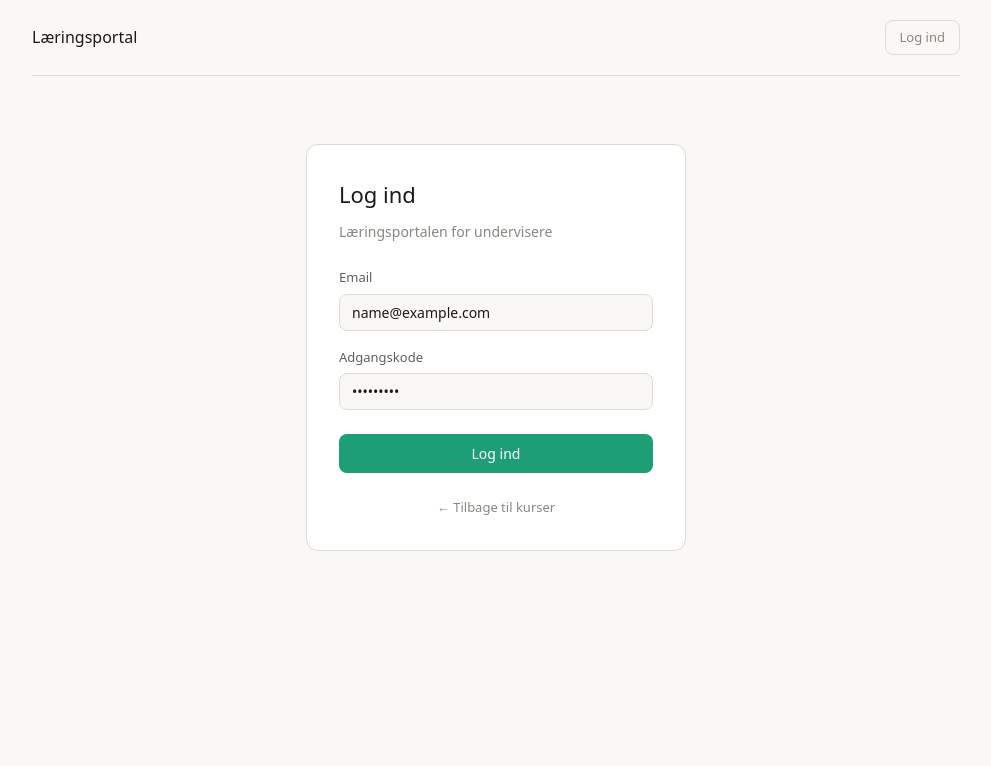
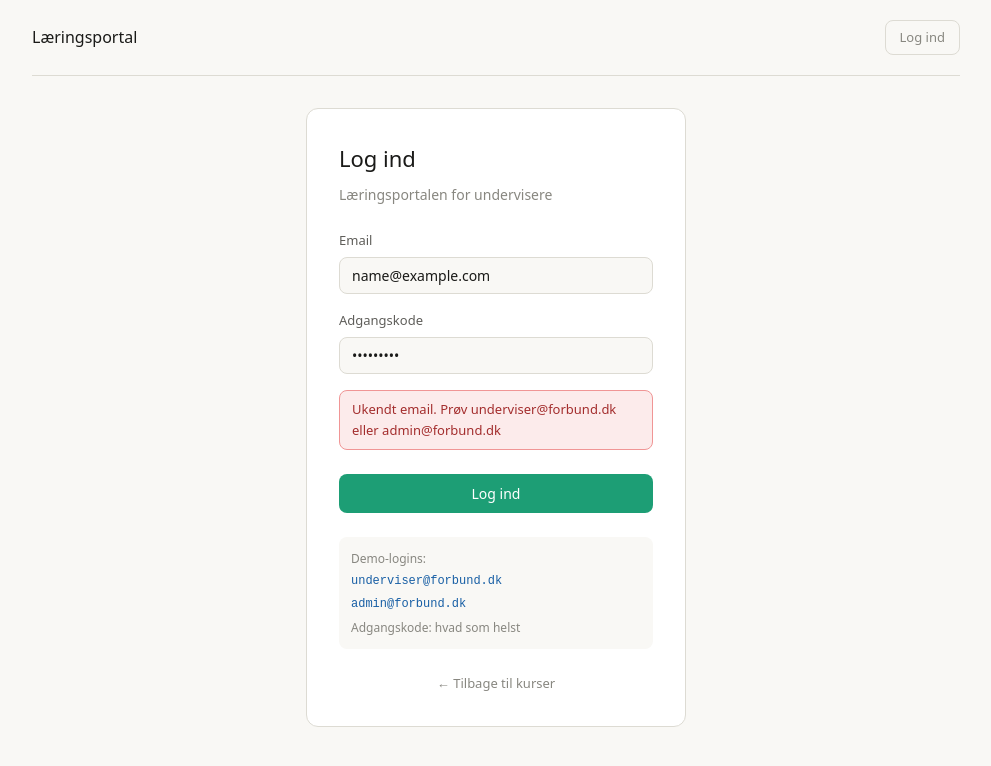
Before and after one commit to ronnidc/react-vite-typescript, a React (Vite) app: page /login in a window 1280 px wide. Both pictures are taken after typing "name@example.com", "Sample123" into the empty fields and a click on the button "Log ind". Shown: the top 766 px of the page, without its empty margins (144-1135 px from the left). Built offline with nearby package versions, Linux system fonts and the light colour scheme.

Commit message:
feat: add ProtectedRoute, login flow with mock auth and post-login redirect

```diff
--- a/src/App.tsx
+++ b/src/App.tsx
@@ -1,5 +1,6 @@
 import { BrowserRouter, Routes, Route, Link } from 'react-router-dom'
 import { useAuth } from './context/AuthContext'
+import ProtectedRoute from './components/ProtectedRoute'
 import CoursesPage from './pages/CoursesPage'
 import CourseDetailPage from './pages/CourseDetailPage'
 import LoginPage from './pages/LoginPage'
@@ -38,7 +39,14 @@ function App() {
         <main>
           <Routes>
             <Route path="/" element={<CoursesPage />} />
-            <Route path="/courses/:id" element={<CourseDetailPage />} />
+            <Route
+              path="/courses/:id"
+              element={
+                <ProtectedRoute>
+                  <CourseDetailPage />
+                </ProtectedRoute>
+              }
+            />
             <Route path="/login" element={<LoginPage />} />
             <Route path="*" element={<NotFoundPage />} />
           </Routes>
--- /dev/null
+++ b/src/components/ProtectedRoute/ProtectedRoute.tsx
@@ -0,0 +1,30 @@
+import { Navigate, useLocation } from 'react-router-dom'
+import type { ReactNode } from 'react'
+import { useAuth } from '../../context/AuthContext'
+
+interface ProtectedRouteProps {
+  children: ReactNode
+}
+
+// ProtectedRoute wrapper en route og tjekker om brugeren er logget ind.
+// Hvis ikke, redirectes til /login — og vi gemmer den oprindelige URL
+// så vi kan sende brugeren tilbage efter login.
+// Termen: "route guard" / "protected route" / "auth guard"
+function ProtectedRoute({ children }: ProtectedRouteProps) {
+  const { isAuthenticated } = useAuth()
+
+  // useLocation giver os den nuværende URL inkl. path, search og state.
+  // Termen: "location object"
+  const location = useLocation()
+
+  if (!isAuthenticated) {
+    // Navigate erstatter den nuværende route — brugeren kan ikke trykke "tilbage" til den.
+    // state={{ from: location }} gemmer hvor brugeren kom fra så vi kan redirecte tilbage.
+    // Termen: "redirect" / "replace navigation"
+    return <Navigate to="/login" state={{ from: location }} replace />
+  }
+
+  return <>{children}</>
+}
+
+export default ProtectedRoute
--- /dev/null
+++ b/src/components/ProtectedRoute/index.ts
@@ -0,0 +1 @@
+export { default } from './ProtectedRoute'
--- a/src/pages/LoginPage.module.css
+++ b/src/pages/LoginPage.module.css
@@ -76,6 +76,33 @@
   background: #0F6E56;
 }
 
+.error {
+  font-size: 13px;
+  color: #A32D2D;
+  background: #FCEBEB;
+  border: 0.5px solid #F09595;
+  border-radius: 8px;
+  padding: 8px 12px;
+}
+
+.hint {
+  margin-top: 1rem;
+  padding: 12px;
+  background: #f9f8f5;
+  border-radius: 8px;
+  font-size: 12px;
+  color: #888780;
+  display: flex;
+  flex-direction: column;
+  gap: 4px;
+}
+
+.hint code {
+  font-family: monospace;
+  color: #185FA5;
+  font-size: 12px;
+}
+
 .back {
   margin-top: 1rem;
   font-size: 13px;
--- a/src/pages/LoginPage.tsx
+++ b/src/pages/LoginPage.tsx
@@ -1,23 +1,72 @@
-import { Link } from 'react-router-dom'
+import { useState } from 'react'
+import { Link, useNavigate, useLocation } from 'react-router-dom'
+import { useAuth } from '../context/AuthContext'
+import type { User } from '../types'
 import styles from './LoginPage.module.css'
 
-// LoginPage er en placeholder til fase 6 (auth).
-// For nu viser den bare en formular uden funktionalitet.
+// Mock-brugere — erstatter et rigtigt API-kald til POST /auth/login i produktion.
+// I virkeligheden ville vi sende email + password til serveren og få et JWT tilbage.
+const MOCK_USERS: Record<string, User> = {
+  'underviser@forbund.dk': { id: 1, name: 'Anders Nielsen', email: 'underviser@forbund.dk', role: 'instructor' },
+  'admin@forbund.dk':      { id: 2, name: 'Lise Holm',      email: 'admin@forbund.dk',      role: 'admin' },
+}
+
 function LoginPage() {
+  const [email, setEmail] = useState('')
+  const [password, setPassword] = useState('')
+  const [error, setError] = useState<string | null>(null)
+  const [loading, setLoading] = useState(false)
+
+  const { login } = useAuth()
+  const navigate = useNavigate()
+
+  // useLocation giver adgang til state der blev sendt med fra ProtectedRoute.
+  // Termen: "location state" — data der følger med en navigation uden at stå i URL'en.
+  const location = useLocation()
+  const from = (location.state as { from?: { pathname: string } })?.from?.pathname ?? '/'
+
+  async function handleSubmit(e: React.FormEvent) {
+    e.preventDefault()
+    setError(null)
+    setLoading(true)
+
+    // Simulerer netværksforsinkelse — som om vi kalder POST /auth/login
+    await new Promise((resolve) => setTimeout(resolve, 600))
+
+    const user = MOCK_USERS[email]
+
+    // Mock-validering: acceptér alle passwords for kendte emails
+    if (!user) {
+      setError('Ukendt email. Prøv underviser@forbund.dk eller admin@forbund.dk')
+      setLoading(false)
+      return
+    }
+
+    // Login opdaterer AuthContext — alle komponenter der bruger useAuth() re-renderer
+    login(user)
+
+    // Navigér tilbage til den side brugeren forsøgte at tilgå — eller forsiden.
+    // Termen: "post-login redirect"
+    navigate(from, { replace: true })
+  }
+
   return (
     <div className={styles.wrapper}>
       <div className={styles.card}>
         <h1 className={styles.title}>Log ind</h1>
         <p className={styles.subtitle}>Læringsportalen for undervisere</p>
 
-        <form className={styles.form} onSubmit={(e) => e.preventDefault()}>
+        <form className={styles.form} onSubmit={handleSubmit}>
           <label className={styles.label}>
             Email
             <input
               className={styles.input}
               type="email"
+              value={email}
+              onChange={(e) => setEmail(e.target.value)}
               placeholder="din@email.dk"
               autoComplete="email"
+              required
             />
           </label>
 
@@ -26,15 +75,33 @@ function LoginPage() {
             <input
               className={styles.input}
               type="password"
+              value={password}
+              onChange={(e) => setPassword(e.target.value)}
               placeholder="••••••••"
               autoComplete="current-password"
+              required
             />
           </label>
 
-          <button className={styles.button} type="submit">
-            Log ind
+          {/* Fejlbesked — vises kun hvis error er sat */}
+          {error && <p className={styles.error}>{error}</p>}
+
+          <button
+            className={styles.button}
+            type="submit"
+            disabled={loading}
+          >
+            {loading ? 'Logger ind…' : 'Log ind'}
           </button>
         </form>
+
+        {/* Hjælpetekst til demo */}
+        <div className={styles.hint}>
+          <p>Demo-logins:</p>
+          <code>underviser@forbund.dk</code>
+          <code>admin@forbund.dk</code>
+          <p>Adgangskode: hvad som helst</p>
+        </div>
 
         <Link to="/" className={styles.back}>← Tilbage til kurser</Link>
       </div>
```
